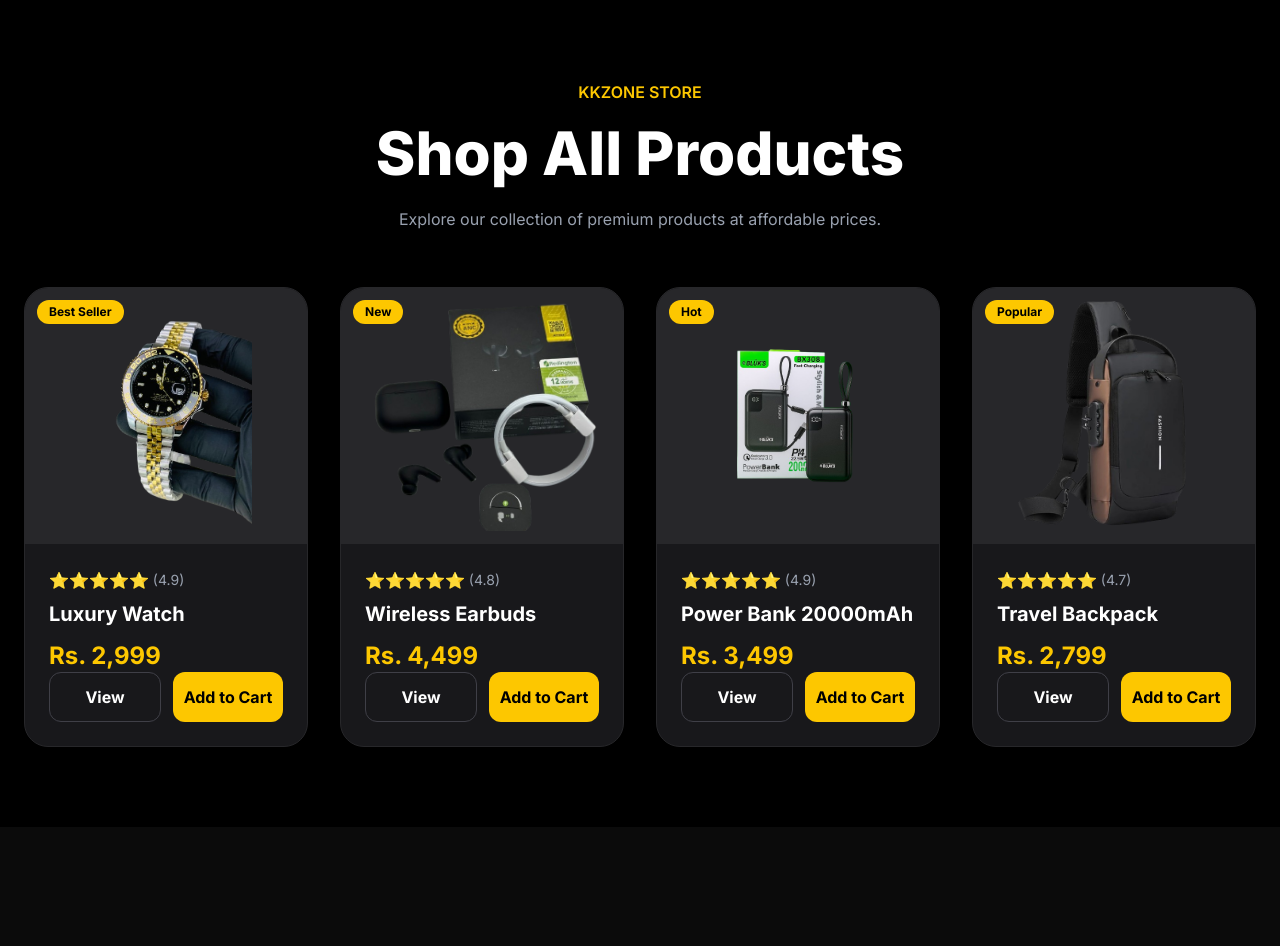
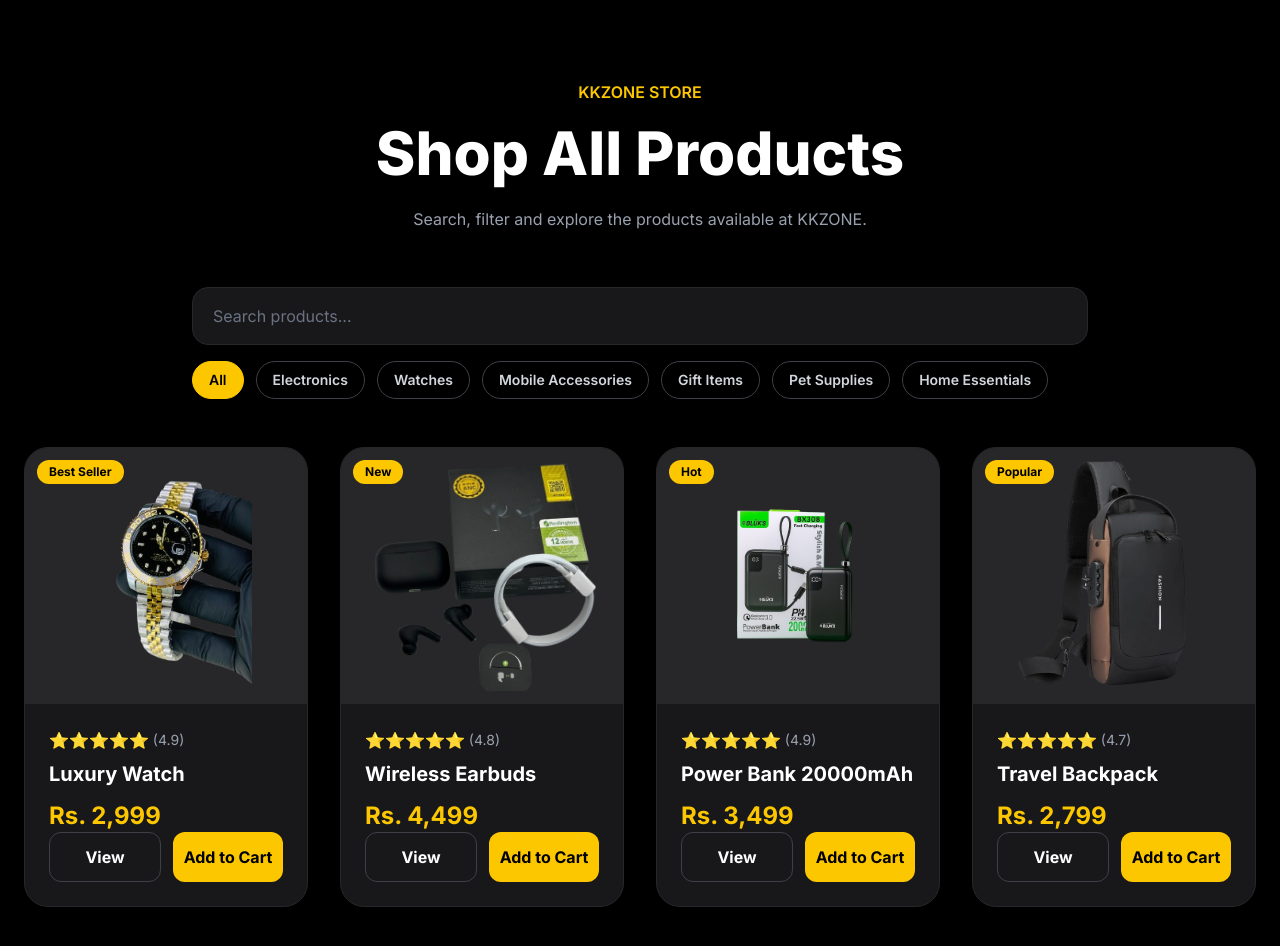
Before and after one commit to kkzone754/kkzone, a Next.js app: page /shop in a window 1280 px wide. Shown: the top 946 px of the page. Before the commit the page ends 827 px from the top, so only its background shows below. Built offline with nearby package versions, Linux system fonts and the light colour scheme.

Commit message:
Add: Interactive shop search and filters

```diff
--- a/app/shop/page.tsx
+++ b/app/shop/page.tsx
@@ -1,5 +1,4 @@
-import ProductCard from "../components/ProductCard";
-import { products } from "../data/products";
+import ShopClient from "./ShopClient";
 
 type ShopPageProps = {
   searchParams: Promise<{
@@ -7,75 +6,26 @@ type ShopPageProps = {
   }>;
 };
 
-export default async function ShopPage({
-  searchParams,
-}: ShopPageProps) {
+export default async function ShopPage({ searchParams }: ShopPageProps) {
   const params = await searchParams;
   const selectedCategory = params.category;
-
-  const filteredProducts = selectedCategory
-    ? products.filter(
-        (product) => product.category === selectedCategory
-      )
-    : products;
 
   return (
     <main className="min-h-screen bg-black text-white py-16 sm:py-20">
       <div className="max-w-7xl mx-auto px-4 sm:px-6">
-
         <div className="text-center mb-10 sm:mb-14">
           <p className="text-yellow-400 font-semibold mb-2 sm:mb-3 text-sm sm:text-base">
             KKZONE STORE
           </p>
-
           <h1 className="text-3xl sm:text-4xl lg:text-5xl xl:text-6xl font-extrabold leading-tight">
-            {selectedCategory
-              ? `${selectedCategory} Products`
-              : "Shop All Products"}
+            Shop All Products
           </h1>
-
           <p className="text-gray-400 mt-3 sm:mt-4 max-w-2xl mx-auto text-sm sm:text-base">
-            {selectedCategory
-              ? `Explore our ${selectedCategory.toLowerCase()} collection.`
-              : "Explore our collection of premium products at affordable prices."}
+            Search, filter and explore the products available at KKZONE.
           </p>
         </div>
 
-        {filteredProducts.length > 0 ? (
-          <div className="grid grid-cols-1 sm:grid-cols-2 lg:grid-cols-4 gap-6 sm:gap-8">
-            {filteredProducts.map((product) => (
-              <ProductCard
-                key={product.id}
-                id={product.id}
-                name={product.name}
-                price={product.price}
-                image={product.image}
-                badge={product.badge}
-                rating={product.rating}
-              />
-            ))}
-          </div>
-        ) : (
-          <div className="text-center py-20">
-            <div className="text-5xl sm:text-6xl mb-6">📦</div>
-
-            <h2 className="text-xl sm:text-2xl font-bold">
-              No products found
-            </h2>
-
-            <p className="text-gray-400 mt-3 text-sm sm:text-base">
-             We don&apos;t have products in this category yet.
-            </p>
-
-            <a
-              href="/shop"
-              className="inline-block mt-6 bg-yellow-400 text-black px-6 py-3 rounded-full font-bold hover:bg-yellow-300 transition text-sm sm:text-base"
-            >
-              View All Products
-            </a>
-          </div>
-        )}
-
+        <ShopClient initialCategory={selectedCategory} />
       </div>
     </main>
   );
```
